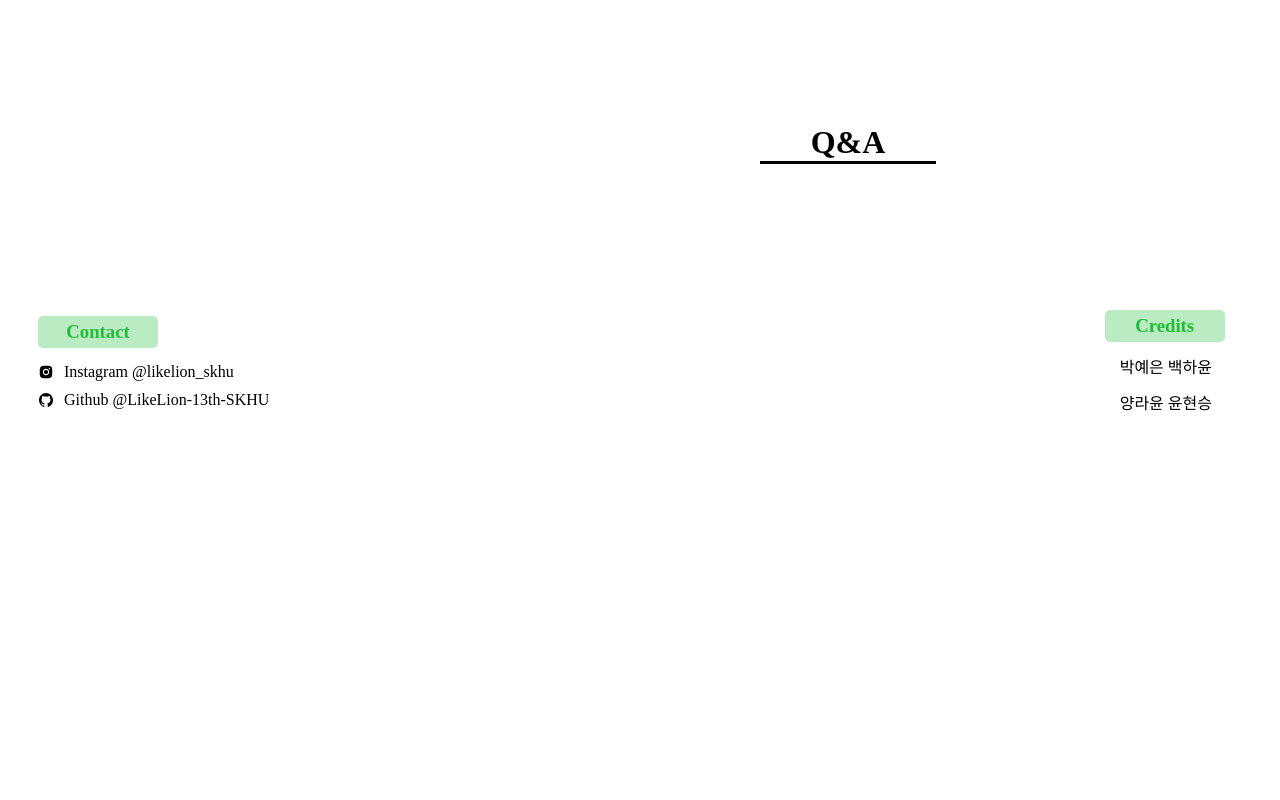
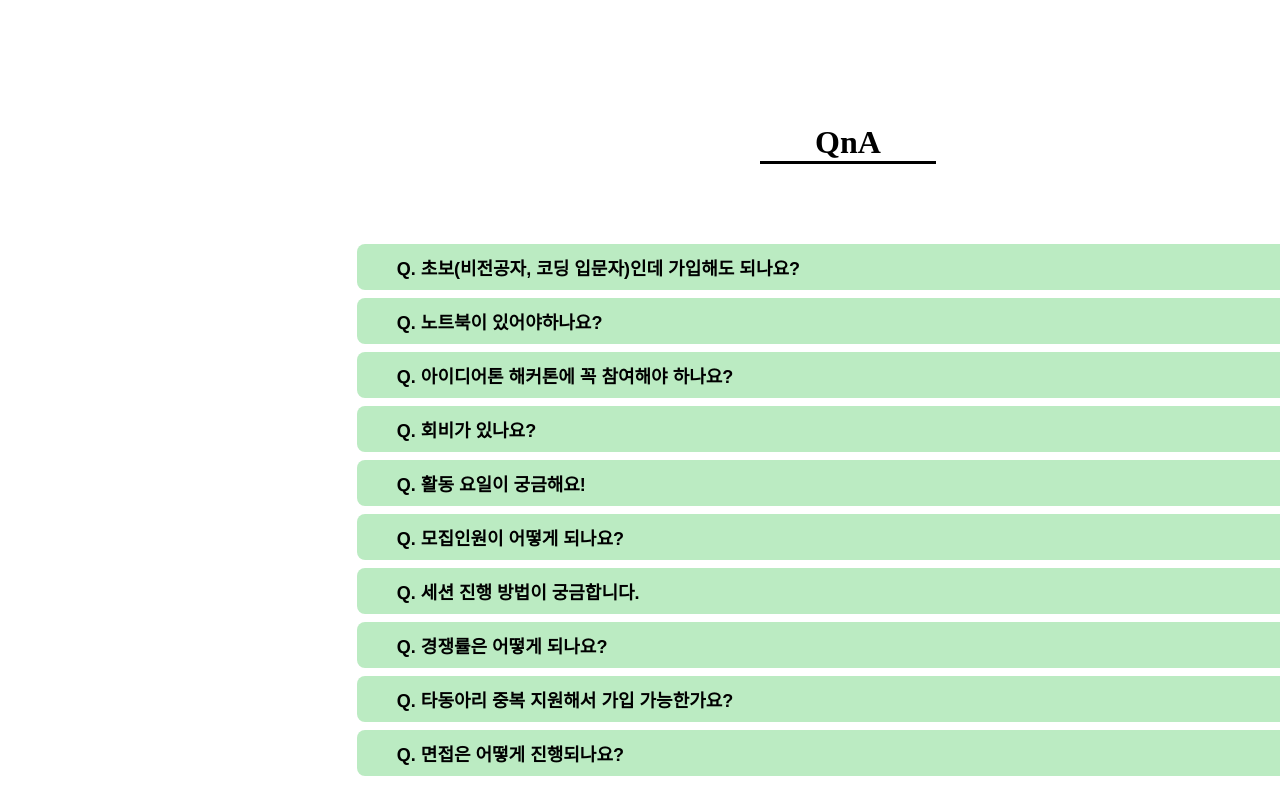
Before and after one commit to LikeLion-13th-SKHU/Recruiting-Project, a React (Vite) app in the folder Recruiting 13th/: page /apply in a window 1280 px wide. Shown: the part 3760-4560 px from the top of the page. Before the commit the page ends 4231 px from the top, so only its background shows below. Built offline with nearby package versions, Linux system fonts and the light colour scheme; a web font is replaced by a local one.

Commit message:
:fire:Feat: QnA 구현완료

```diff
--- a/Recruiting 13th/src/components/HsQnA.jsx
+++ /dev/null
@@ -1,27 +0,0 @@
-import styled from "styled-components";
-
-const QnAContainer = styled.div`
-  margin-top: 25rem;
-  width: 100%;
-  margin-left: 25rem;
-`;
-const QnATitle = styled.div`
-  font-size: 2rem;
-  font-weight: bolder;
-  width: 11rem;
-  border-bottom: 3px solid black;
-  display: flex;
-  justify-content: center;
-  margin-left: 22rem;
-`;
-const HsQnAPage = () => {
-  return (
-    <>
-      <QnAContainer>
-        <QnATitle>Q&A</QnATitle>
-      </QnAContainer>
-    </>
-  );
-};
-
-export default HsQnAPage;
--- /dev/null
+++ b/Recruiting 13th/src/components/HsQnAPage.jsx
@@ -0,0 +1,124 @@
+import { useState } from "react";
+import styled from "styled-components";
+
+const QnAContainer = styled.div`
+  margin-top: 25rem;
+  width: 100%;
+  margin-left: 25rem;
+`;
+
+const QuestionButton = styled.button`
+  width: 80%;
+  text-align: left;
+  font-weight: bold;
+  font-size: 1.125rem;
+  padding: 10px;
+  padding-left: 40px;
+  background-color: rgba(32, 190, 55, 0.3);
+  margin-bottom: 0.5rem;
+  margin-left: -3.2rem;
+  border-radius: 8px;
+  border: none;
+  cursor: pointer;
+  &:hover {
+    background-color: rgba(255, 119, 16, 0.3);
+  }
+`;
+
+const AnswerContainer = styled.div`
+  overflow: hidden;
+  transition: max-height 0.3s ease-in-out, opacity 0.3s ease-in-out;
+  max-height: ${(props) => (props.isOpen ? "160px" : "0")};
+  opacity: ${(props) => (props.isOpen ? "1" : "0")};
+`;
+
+const AnswerText = styled.p`
+  padding: 10px;
+  color: #4b5563;
+  width: 70%;
+`;
+const QnATitle = styled.div`
+  font-size: 2rem;
+  font-weight: bolder;
+  width: 11rem;
+  border-bottom: 3px solid black;
+  display: flex;
+  justify-content: center;
+  margin-left: 22rem;
+  margin-bottom: 5rem;
+`;
+
+const HsQnAPage = () => {
+  const [openIndex, setOpenIndex] = useState(null);
+
+  const toggleAnswer = (index) => {
+    setOpenIndex(openIndex === index ? null : index);
+  };
+
+  const qnaList = [
+    {
+      question: "Q. 초보(비전공자, 코딩 입문자)인데 가입해도 되나요?",
+      answer:
+        "A: 물론입니다! 멋쟁이 사자처럼 수업은 코딩 경험이 없는 비전공자를 대상으로 하고 있기 때문에 지원가능합니다. 다만, 모든 활동과 수업에 대해 열심히 임할 열정과 각오는 준비되어 있어야 하고 자신만의 아이디어를 가지고 있다면 누구나 지원할 수 있습니다.",
+    },
+    {
+      question: "Q. 노트북이 있어야하나요?",
+      answer: "멋쟁이 사자처럼 활동시 노트북은 반드시 있어야합니다",
+    },
+    {
+      question: "Q. 아이디어톤 해커톤에 꼭 참여해야 하나요?",
+      answer:
+        "둘 중 아무것도 참여하지 않으면 수료증이 발급되지 않습니다. 준비된 커리큘럼을 잘 따라오시면 충분히 해내실 수 있도록 도와드리겠습니다!",
+    },
+    {
+      question: "Q. 회비가 있나요?",
+      answer:
+        "4만원의 회비가 존재합니다. 자세한 것은 합격자 OT에서 설명드리겠습니다.",
+    },
+    {
+      question: "Q. 활동 요일이 궁금해요!",
+      answer:
+        "매주 화, 수 18시에 진행됩니다. 전체 세션, 파트별 세션으로 진행됩니다.",
+    },
+    {
+      question: "Q. 모집인원이 어떻게 되나요?",
+      answer: "비밀입니다.",
+    },
+    {
+      question: "Q. 세션 진행 방법이 궁금합니다.",
+      answer:
+        "화, 수 정기 모임에 운영진들이 직접 하는 강의로 진행이 됩니다. 또한 매주 1회, 강의와 관련된 과제와 이에 대한 피드백이 진행됩니다.",
+    },
+    {
+      question: "Q. 경쟁률은 어떻게 되나요?",
+      answer: "그간 경쟁률을 통합한 결과 약 3.5대 1입니다.",
+    },
+    {
+      question: "Q. 타동아리 중복 지원해서 가입 가능한가요?",
+      answer:
+        "강의와 과제 등, 멋사에 할애해야하는 시간이 상당하기 때문에 교내 IT동아리와 중복 지원은 지양하는 것을 추천드립니다.",
+    },
+    {
+      question: "Q. 면접은 어떻게 진행되나요?",
+      answer: "교내 강의실을 대여하여 오프라인으로 진행할 예정입니다.",
+    },
+  ];
+
+  return (
+    <QnAContainer>
+      <QnATitle>QnA</QnATitle>
+      {qnaList.map((item, index) => (
+        <div key={index}>
+          <QuestionButton onClick={() => toggleAnswer(index)}>
+            {item.question}
+          </QuestionButton>
+          <AnswerContainer isOpen={openIndex === index}>
+            <AnswerText>{item.answer}</AnswerText>
+          </AnswerContainer>
+        </div>
+      ))}
+    </QnAContainer>
+  );
+};
+
+export default HsQnAPage;
--- a/Recruiting 13th/src/pages/apply/Apply.jsx
+++ b/Recruiting 13th/src/pages/apply/Apply.jsx
@@ -2,9 +2,8 @@ import HsMainPage from "../../components/HsMainPage";
 import HsRecruitDatePage from "../../components/HsRecruitDatePage";
 import HsRecruitConditionPage from "../../components/HsRecruitConditionPage";
 import HsReviewPage from "../../components/HsReviewPage";
-import HsQnAPage from "../../components/HsQnA";
 import styled from "styled-components";
-
+import HsQnAPage from "../../components/HsQnAPage";
 const Apply = () => {
   const MainContainer = styled.div`
     width: 100%;
```
Also changed, not shown: 1 other file (tests, documents, lock files or other folders).
